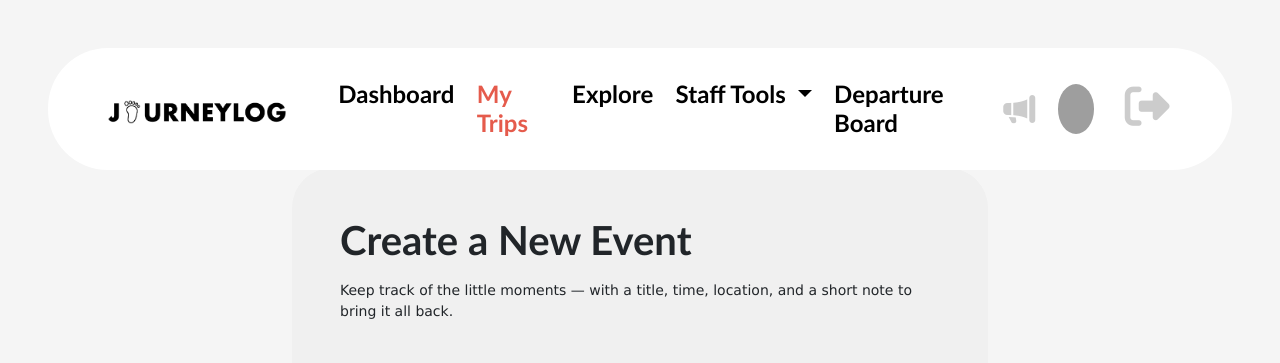
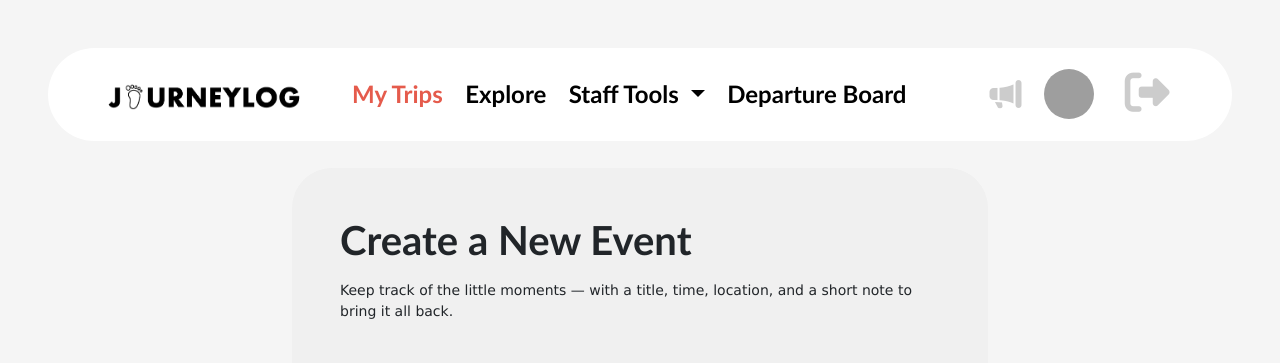
Before and after one commit to lin-du-1157599/project2, a Flask app: template app/templates/event/add_event.html in a window 1280 px wide. Shown: the top 363 px of the page. Run offline with Flask 3, Linux system fonts and the light colour scheme; the template is opened without the code that fills it: most values are stand-ins (such as "Sample title", 1, 10 or a date in 2020); grey boxes are pictures that could not be loaded.

Commit message:
refactor: remove redundant dashboard link from user navigation

```diff
--- a/app/templates/base/userbase.html
+++ b/app/templates/base/userbase.html
@@ -245,9 +245,6 @@
 				<div class="collapse navbar-collapse" id="navbarSupportedContent">
 					<ul class="navbar-nav me-auto ps-4 py-2">
 						<li class="nav-item py-2">
-							<h4 class="fw-bold m-0"><a class="nav-link{{' active' if active_page=='home' else ''}}" href="{% if session['role'] == 'traveller' %}{{ url_for('traveller_home') }}{% elif session['role'] == 'editor' %}{{ url_for('editor_home') }}{% elif session['role'] == 'admin' %}{{ url_for('admin_home') }}{% endif %}">Dashboard</a></h4>
-						</li>
-						<li class="nav-item py-2">
 							<h4 class="fw-bold m-0"><a class="nav-link{{ ' active' if active_page == 'myjourney' else '' }}" href="{{ url_for('myjourney') }}">My Trips</a></h4>
 						</li>
 						<!-- public journeys -->
```
